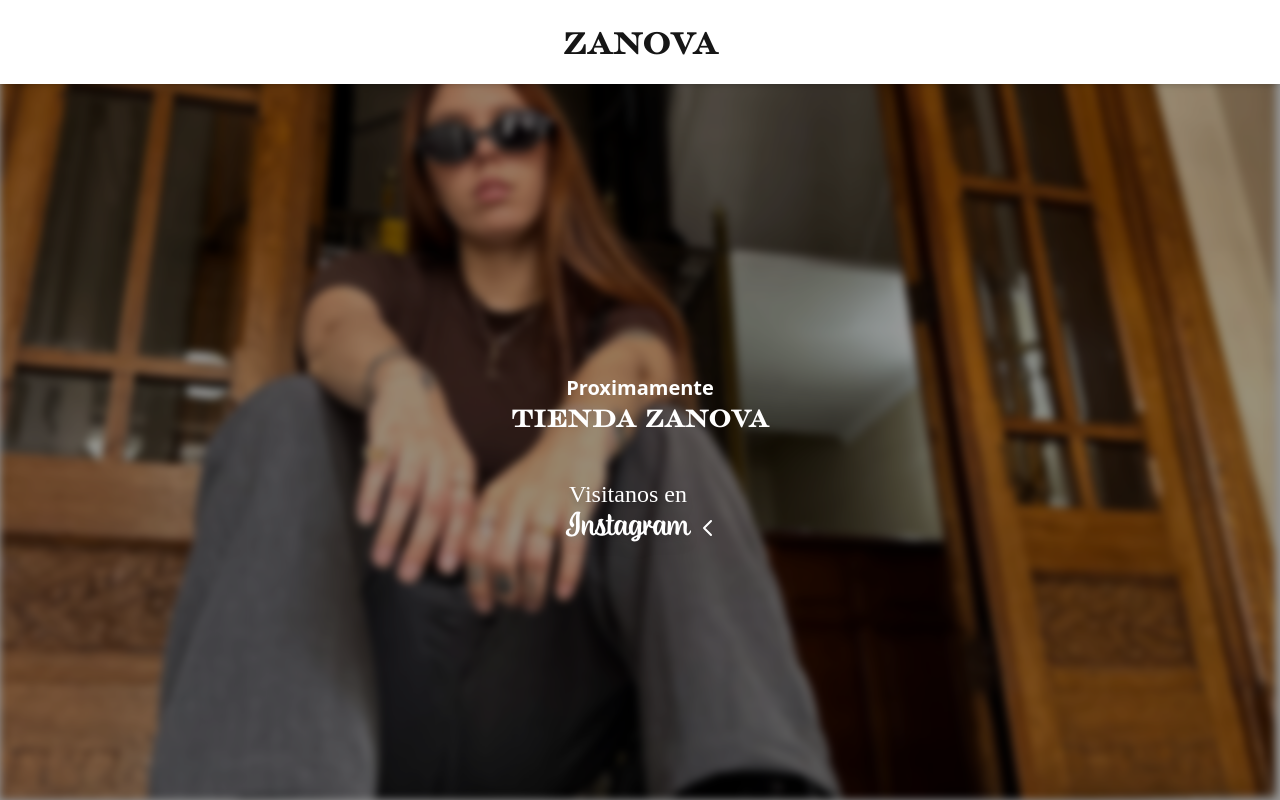
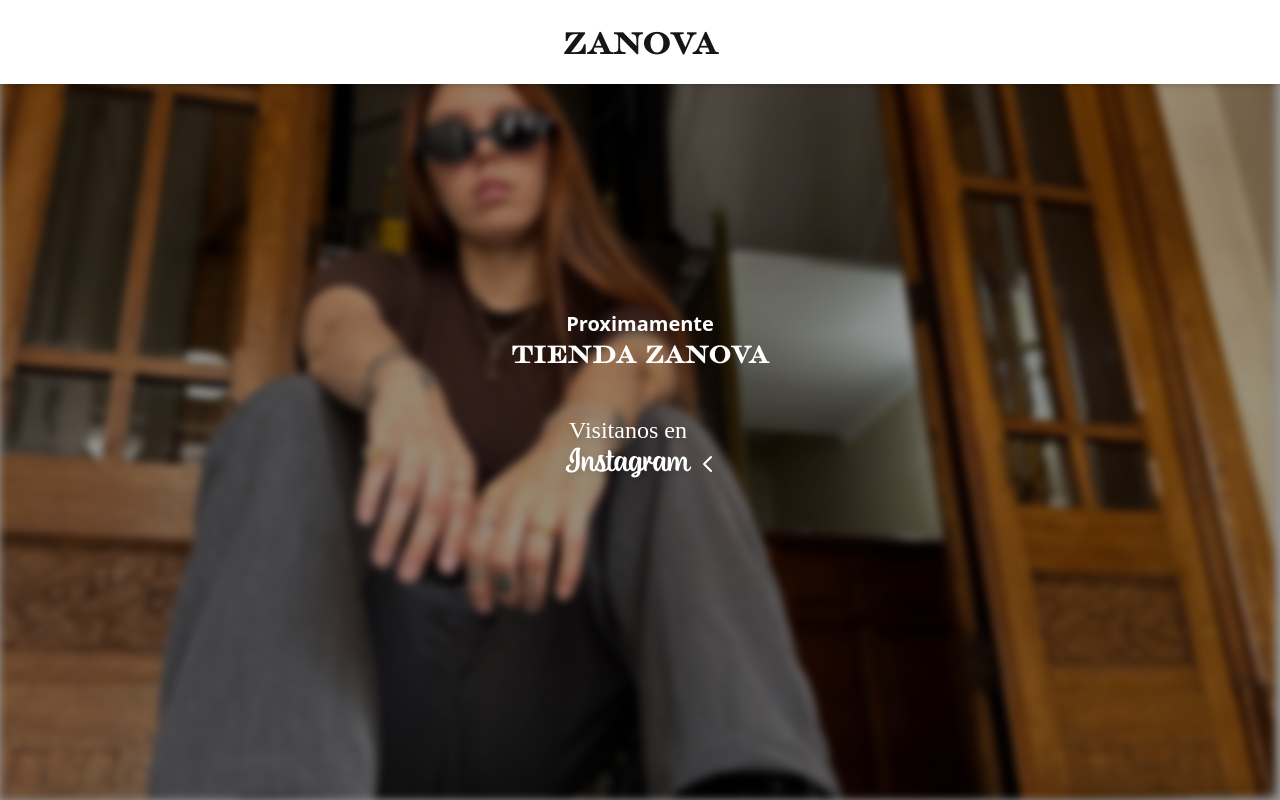
Before and after one commit to nicoLinaresMayer/zanova, a Next.js app: page / in a window 1280 px wide. Built offline with nearby package versions, Linux system fonts and the light colour scheme.

Commit message:
Centrado

```diff
--- a/app/page.tsx
+++ b/app/page.tsx
@@ -7,7 +7,7 @@
 export default function Landing() {
     return (
         <div
-            className="flex flex-col items-center justify-center min-h-[90px] gap-1 p-4 mt-32 ">
+            className="flex flex-col items-center justify-center min-h-[90px] gap-1 p-4 ">
 
             <motion.a
                 href={INSTAGRAM_URL}
```
